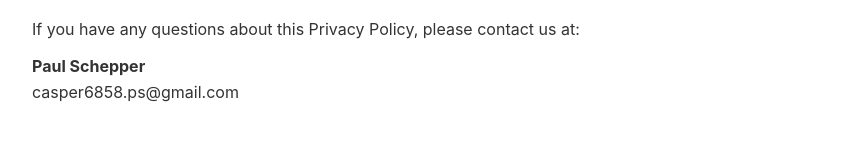
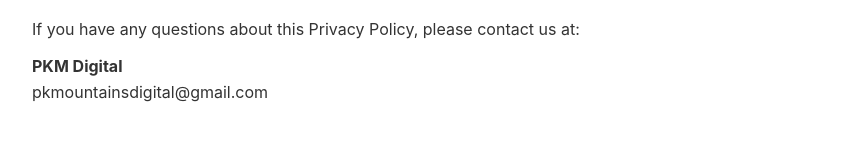
Before and after one commit to PKMDigital/bintrack-privacy, a plain HTML site: page index.html in a window 1280 px wide. Shown: the part 1565-1709 px from the top of the page, without its empty margins (208-1051 px from the left). Drawn offline with Linux system fonts and the light colour scheme.

Commit message:
Update index.html

```diff
--- a/index.html
+++ b/index.html
@@ -14,39 +14,29 @@
 <body>
 <h1>BinTrack Privacy Policy</h1>
 <p><strong>Last updated: April 12, 2026</strong></p>
-
 <p>BinTrack ("we", "our", or "us") is committed to protecting your privacy. This Privacy Policy explains how we collect, use, and share information when you use our BinTrack mobile application.</p>
-
 <h2>Information We Collect</h2>
 <p>BinTrack collects the following information:</p>
 <p><strong>Account Information:</strong> If you sign in with Apple, we receive a unique user identifier and, optionally, your name and email address.</p>
 <p><strong>Inventory Data:</strong> Items and bins you create are stored locally on your device. If you subscribe to BinTrack Pro, this data is synced to Firebase Firestore to enable cross-device access.</p>
 <p><strong>Usage Data:</strong> We use Google Analytics for Firebase to collect anonymous usage data to help us improve the app.</p>
 <p><strong>Advertising:</strong> Free users see ads provided by Google AdMob. AdMob may collect device identifiers and usage data to serve relevant ads.</p>
-
 <h2>How We Use Your Information</h2>
 <p>We use the information we collect to operate and improve BinTrack, provide cloud sync for Pro subscribers, display relevant advertisements to free users, and send low stock notifications you have enabled.</p>
-
 <h2>Data Storage</h2>
 <p>Local data is stored on your device using standard iOS storage. Pro subscriber data is stored securely in Google Firebase Firestore. We do not sell your data to third parties.</p>
-
 <h2>In-App Purchases</h2>
 <p>BinTrack offers in-app purchases including Remove Ads ($1.99) and BinTrack Pro ($4.99). All purchases are processed securely by Apple through the App Store.</p>
-
 <h2>Third Party Services</h2>
 <p>BinTrack uses the following third party services: Google Firebase (authentication and cloud storage), Google AdMob (advertising), and Apple StoreKit (in-app purchases).</p>
-
 <h2>Children's Privacy</h2>
 <p>BinTrack is not directed at children under 13. We do not knowingly collect personal information from children under 13.</p>
-
 <h2>Your Rights</h2>
 <p>You can delete your account and all associated data at any time by contacting us. You can disable notifications in your iPhone Settings. You can opt out of personalised ads in your iPhone Settings under Privacy.</p>
-
 <h2>Contact Us</h2>
 <p>If you have any questions about this Privacy Policy, please contact us at:</p>
-<p><strong>Paul Schepper</strong><br>
-casper6858.ps@gmail.com</p>
-
+<p><strong>PKM Digital</strong><br>
+pkmountainsdigital@gmail.com</p>
 <h2>Changes to This Policy</h2>
 <p>We may update this Privacy Policy from time to time. We will notify you of any changes by updating the date at the top of this page.</p>
 </body>
```
